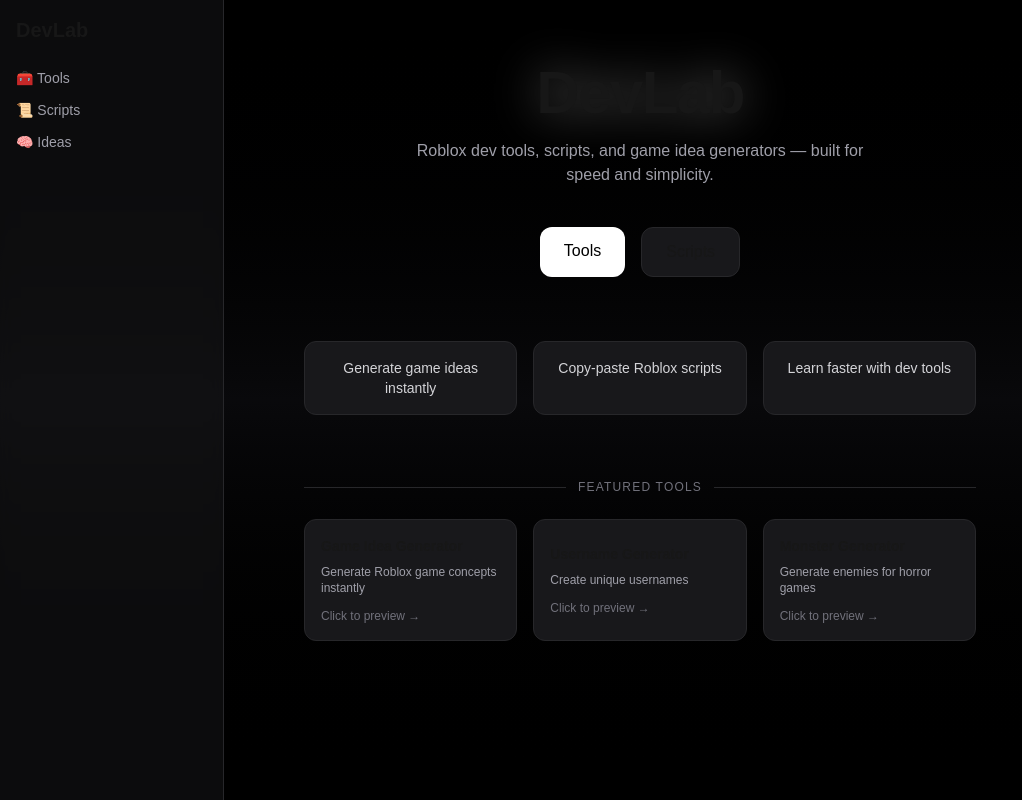
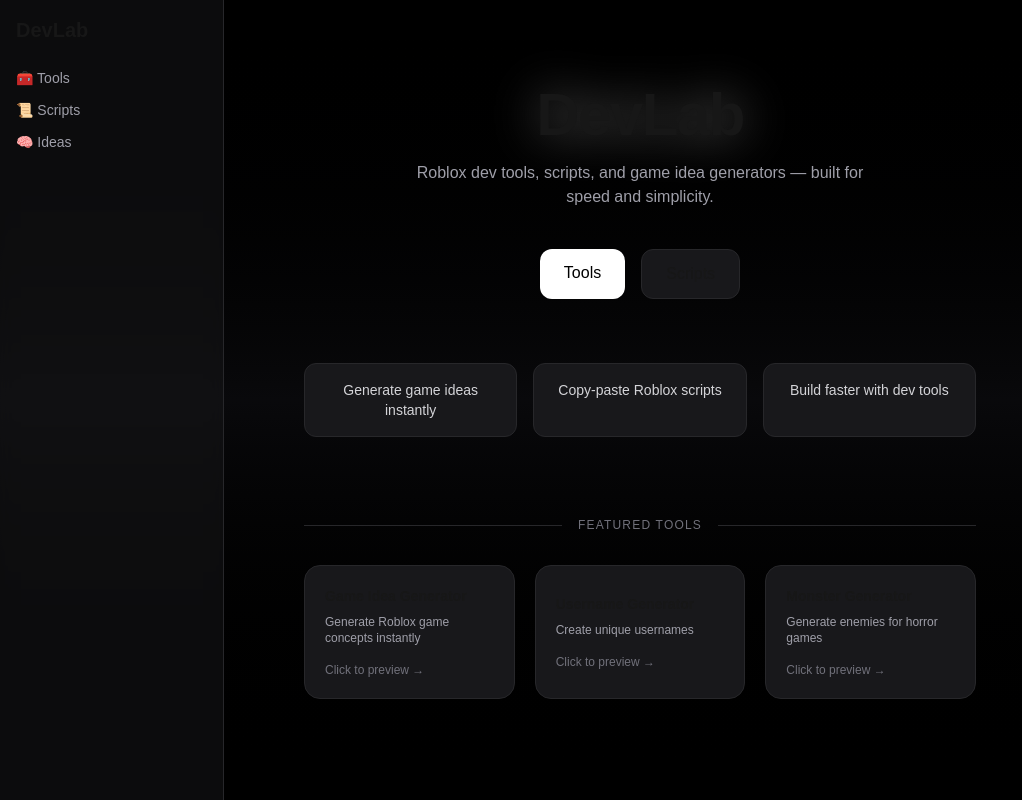
Before and after one commit to thisisemily73/devlab, a Next.js app: page / in a window 1280 px wide. Shown: the whole page, without its empty margins (0-1022 px from the left). Built offline with nearby package versions, Linux system fonts and the light colour scheme.

Commit message:
updated landing page and made toast work

```diff
--- a/components/Hero.tsx
+++ b/components/Hero.tsx
@@ -3,7 +3,8 @@
 import { useState } from "react";
 import { tools } from "@/lib/toolsData";
 import { toolRegistry } from "@/lib/toolRegistry";
-const featuredTools = tools.filter(tool => tool.featured);
+
+const featuredTools = tools.filter((tool) => tool.featured);
 
 export default function Hero() {
     const [selectedTool, setSelectedTool] = useState<any | null>(null);
@@ -13,21 +14,14 @@
         : null;
 
     return (
-        <section className="relative flex flex-col items-center justify-center min-h-[80vh] px-6 text-center">
+        <section className="relative flex flex-col items-center justify-center min-h-[90vh] px-6 text-center">
 
             {/* TITLE */}
             <h1 className="relative text-6xl font-bold tracking-tight">
-
-                {/* Glow layer */}
                 <span className="absolute inset-0 text-white blur-xl opacity-20 animate-pulse">
                     DevLab
                 </span>
-
-                {/* Main text */}
-                <span className="relative">
-                    DevLab
-                </span>
-
+                <span className="relative">DevLab</span>
             </h1>
 
             {/* SUBTITLE */}
@@ -35,9 +29,8 @@
                 Roblox dev tools, scripts, and game idea generators — built for speed and simplicity.
             </p>
 
-            {/* CTA BUTTONS */}
+            {/* CTA */}
             <div className="mt-10 flex gap-4">
-
                 <a
                     href="/tools"
                     className="bg-white text-black px-6 py-3 rounded-xl font-medium hover:scale-105 transition"
@@ -51,54 +44,65 @@
                 >
                     Scripts
                 </a>
-
             </div>
 
             {/* FEATURE HINTS */}
             <div className="mt-16 grid grid-cols-1 md:grid-cols-3 gap-4 w-full max-w-3xl">
+                {[
+                    "Generate game ideas instantly",
+                    "Copy-paste Roblox scripts",
+                    "Build faster with dev tools",
+                ].map((text, i) => (
+                    <div
+                        key={i}
+                        className="
+      group
+      bg-zinc-900 border border-zinc-800
+      p-4 rounded-xl text-sm text-zinc-300
 
-                <div className="bg-zinc-900 border border-zinc-800 p-4 rounded-xl text-sm text-zinc-300">
-                    Generate game ideas instantly
+      transition-all duration-300 ease-out
+      hover:-translate-y-1.5 hover:shadow-xl hover:shadow-black/40
+      hover:bg-zinc-800
+    "
+                    >
+                        <p className="transition text-zinc-300 group-hover:text-white">
+                            {text}
+                        </p>
+                    </div>
+                ))}
             </div>
 
-                <div className="bg-zinc-900 border border-zinc-800 p-4 rounded-xl text-sm text-zinc-300">
-                    Copy-paste Roblox scripts
-                </div>
+            {/* FEATURED SECTION */}
+            <div className="mt-20 w-full max-w-5xl text-left">
 
-                <div className="bg-zinc-900 border border-zinc-800 p-4 rounded-xl text-sm text-zinc-300">
-                    Learn faster with dev tools
-                </div>
+                {/* HEADER */}
+                <div className="flex items-center gap-4 mb-8">
+
+                    <div className="flex-1 h-px bg-zinc-800" />
+
+                    <span className="text-xs tracking-widest text-zinc-500 uppercase">
+                        Featured Tools
+                    </span>
+
+                    <div className="flex-1 h-px bg-zinc-800" />
 
                 </div>
 
-            {/* DIVIDER */}
-            <div className="mt-16 w-full max-w-3xl flex items-center gap-3">
-
-                <div className="h-px flex-1 bg-zinc-800" />
-
-                <span className="text-xs text-zinc-500 tracking-widest">
-                    FEATURED TOOLS
-                </span>
-
-                <div className="h-px flex-1 bg-zinc-800" />
-
-            </div>
-
-            {/* FEATURED TOOLS */}
-            <div className="mt-6 grid grid-cols-1 md:grid-cols-3 gap-4 w-full max-w-3xl">
+                {/* GRID */}
+                <div className="grid grid-cols-1 md:grid-cols-3 gap-5">
 
                     {featuredTools.map((tool) => (
                         <button
                             key={tool.id}
                             onClick={() => setSelectedTool(tool)}
                             className="
-      bg-zinc-900 border border-zinc-800 p-4 rounded-xl
+                group
+                bg-zinc-900 border border-zinc-800 p-5 rounded-2xl
                 text-left transition-all duration-200
-      hover:bg-zinc-800 hover:shadow-lg hover:shadow-black/40
-      hover:-translate-y-1 cursor-pointer
+                hover:bg-zinc-800 hover:shadow-xl hover:shadow-black/40
+                hover:-translate-y-1
               "
                         >
-
                             <p className="font-semibold text-sm">
                                 {tool.name}
                             </p>
@@ -107,76 +111,103 @@
                                 {tool.desc}
                             </p>
 
-                        <p className="text-xs text-zinc-500 mt-3">
+                            <p className="text-xs text-zinc-500 mt-4 group-hover:text-zinc-300 transition">
                                 Click to preview →
                             </p>
-
                         </button>
                     ))}
 
                 </div>
+            </div>
 
+            {/* MODAL */}
             {selectedTool && (
-                <div className="fixed inset-0 z-50 flex items-center justify-center bg-black/70 px-4">
+                <div className="fixed inset-0 z-50 flex items-center justify-center px-4 bg-black/70 backdrop-blur-sm">
+
+                    {/* CLICK OUTSIDE TO CLOSE */}
+                    <div
+                        className="absolute inset-0"
+                        onClick={() => setSelectedTool(null)}
+                    />
 
                     {/* MODAL BOX */}
-                    <div className="bg-zinc-900 border border-zinc-800 rounded-xl w-full max-w-md p-5">
+                    <div
+                        className="
+              relative w-full max-w-lg md:max-w-xl
+              bg-zinc-900 border border-zinc-800
+              rounded-2xl shadow-2xl shadow-black/60
+              overflow-hidden
+              animate-in fade-in zoom-in-95 duration-200
+            "
+                    >
 
                         {/* HEADER */}
-                        <div className="flex justify-between items-center mb-4">
+                        <div className="flex justify-between items-start px-5 py-4 border-b border-zinc-800 bg-zinc-900/80 backdrop-blur">
 
-                            <h2 className="font-semibold">
+                            <div>
+                                <h2 className="font-semibold text-sm">
                                     {selectedTool.name}
                                 </h2>
+                                <p className="text-xs text-zinc-400 mt-1">
+                                    {selectedTool.desc}
+                                </p>
+                            </div>
 
                             <button
                                 onClick={() => setSelectedTool(null)}
-                                className="text-zinc-500 hover:text-white"
+                                className="text-zinc-400 hover:text-white transition"
                             >
                                 ✕
                             </button>
 
                         </div>
 
-                        {/* DESCRIPTION */}
-                        <p className="text-sm text-zinc-400 mb-4">
-                            {selectedTool.desc}
-                        </p>
+                        {/* CONTENT */}
+                        <div className="p-5">
 
-                        {/* PLACEHOLDER CONTENT */}
-                        <div className="bg-zinc-800 rounded-lg p-3">
                             {ToolComponent ? (
                                 <ToolComponent />
                             ) : (
-                                <div className="text-xs text-zinc-300 space-y-2">
-                                    <p>Preview coming soon...</p>
+                                <div className="text-sm text-zinc-400 space-y-3">
+                                    <p>This tool doesn’t have a preview yet.</p>
 
                                     <button
                                         onClick={() => {
                                             setSelectedTool(null);
                                             window.location.href = "/tools";
                                         }}
-                                        className="text-white underline text-xs"
+                                        className="text-white underline text-sm"
                                     >
-                                        Explore other tools →
+                                        Open full tool →
                                     </button>
                                 </div>
                             )}
+
                         </div>
 
-                        {/* ACTION BUTTON */}
+                        {/* FOOTER */}
+                        <div className="flex justify-between items-center px-5 py-3 border-t border-zinc-800">
+
+                            <button
+                                onClick={() => setSelectedTool(null)}
+                                className="text-sm text-zinc-400 hover:text-white transition"
+                            >
+                                Close
+                            </button>
+
                             <button
                                 onClick={() => {
                                     setSelectedTool(null);
                                     window.location.href = "/tools";
                                 }}
-                            className="mt-4 w-full bg-white text-black py-2 rounded-lg text-sm font-medium"
+                                className="text-sm bg-white text-black px-4 py-2 rounded-lg font-medium hover:scale-105 transition"
                             >
-                            Explore other tools
+                                Explore tools
                             </button>
 
                         </div>
 
+                    </div>
                 </div>
             )}
 
--- a/components/Toast.tsx
+++ b/components/Toast.tsx
@@ -1,11 +1,50 @@
 "use client";
 
-export default function Toast({ show }: { show: boolean }) {
-  if (!show) return null;
+import { createContext, useContext, useState } from "react";
+
+type ToastContextType = {
+  showToast: (msg?: string) => void;
+};
+
+const ToastContext = createContext<ToastContextType | null>(null);
+
+export function useToast() {
+  const ctx = useContext(ToastContext);
+  if (!ctx) throw new Error("useToast must be used inside ToastProvider");
+  return ctx;
+}
+
+export function ToastProvider({ children }: { children: React.ReactNode }) {
+  const [message, setMessage] = useState<string | null>(null);
+
+  const showToast = (msg = "Copied!") => {
+    setMessage(msg);
+
+    setTimeout(() => {
+      setMessage(null);
+    }, 2000);
+  };
 
   return (
-    <div className="fixed bottom-6 left-1/2 -translate-x-1/2 bg-zinc-800 text-white px-4 py-2 rounded-lg text-sm">
-      Copied!
-    </div>
+    <ToastContext.Provider value={{ showToast }}>
+      {children}
+
+      {/* TOAST UI */}
+      <div
+        className={`
+          fixed bottom-6 left-1/2 -translate-x-1/2
+          px-4 py-2 rounded-xl text-sm
+          bg-zinc-900 border border-zinc-800 text-white
+          shadow-xl shadow-black/50
+          transition-all duration-300 ease-out
+
+          ${message
+            ? "opacity-100 translate-y-0"
+            : "opacity-0 translate-y-4 pointer-events-none"}
+        `}
+      >
+        {message}
+      </div>
+    </ToastContext.Provider>
   );
 }
```
Also changed, not shown: app/layout.tsx (+17 -18 lines), components/tools/UsernameTool.tsx (+12 -1 lines), 1 other file (tests, documents, lock files or other folders). Lines whose indentation alone changed are shown as unchanged.
